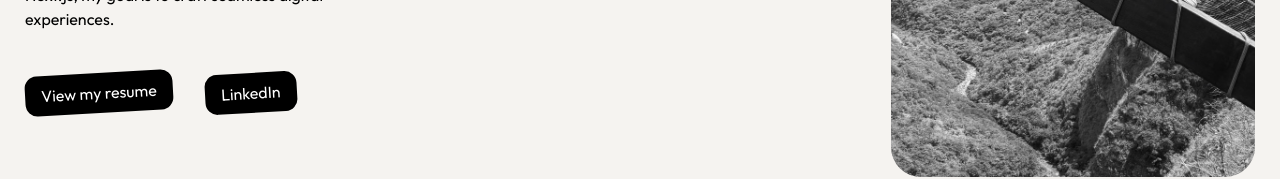
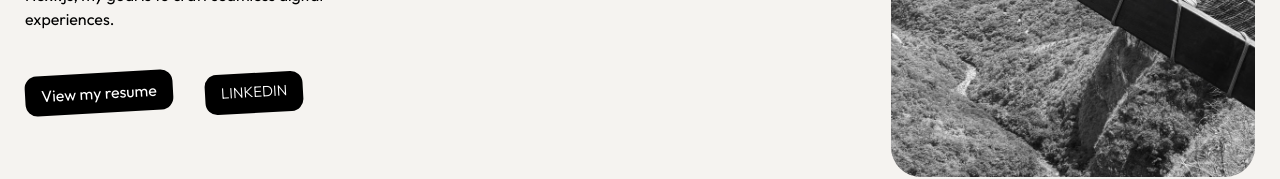
Before and after one commit to SantiagoLopez0/portfolio, a Next.js app: page / in a window 1280 px wide. Shown: the part 587-766 px from the top of the page. Built offline with nearby package versions, Linux system fonts and the light colour scheme.

Commit message:
Adding dark/light themes form buttons

```diff
--- a/src/components/Home/Hero/Hero.tsx
+++ b/src/components/Home/Hero/Hero.tsx
@@ -43,7 +43,7 @@ export const Hero = () => {
                         <div className="md:h-[90px] flex flex-col md:flex-row mt-16 md:mt-32 gap-32">
                             {/* <Button href='https://drive.google.com/file/d/1R-oRjCwTx6o-EJEBMV4kHcQoJya7OMyP/view?usp=sharing' text='View my resume' /> */}
                             <ResumeModal isButton={true} />
-                            <Button href='https://www.linkedin.com/in/santiago-lopez-b18594193/' text='LinkedIn' />
+                            <Button href='https://www.linkedin.com/in/santiago-lopez-b18594193/' text='LinkedIn' theme="dark"/>
                         </div>
 
                     </div>
--- a/src/components/Shared/Button/Button.tsx
+++ b/src/components/Shared/Button/Button.tsx
@@ -5,16 +5,20 @@ import styles from './button.module.css';
 
 export const Button = ({
     href,
-    text
+    text,
+    theme,
   }: {
     href: string,
-    text: string
+    text: string,
+    theme: string,
   }) => {
     return(
         <>
         <Link
             href={href}
-            className={`bg-black ${styles.button}`}
+            className={
+              `${styles.button} ${theme === 'dark' ? styles.button__dark : styles.button__light}`
+            }
             target="_blank"
         >
             {text}
--- a/src/components/Shared/Button/button.module.css
+++ b/src/components/Shared/Button/button.module.css
@@ -6,11 +6,23 @@
   border-radius: 12px;
   transform: rotate(-3.21deg);
   text-decoration: none;
-  color: #fff !important;
   text-align: center;
   transition: all .2s;
+  font-size: 15px;
+  text-transform: uppercase;
+  font-weight: 300;
 }
 
 .button:hover {
   transform: rotate(3.21deg);
 }
+
+.button__dark{
+  background-color: #000;
+  color: #fff !important;
+}
+
+.button__light{
+  background-color: #F5F3F0;
+  color: #000 !important;
+}
```
